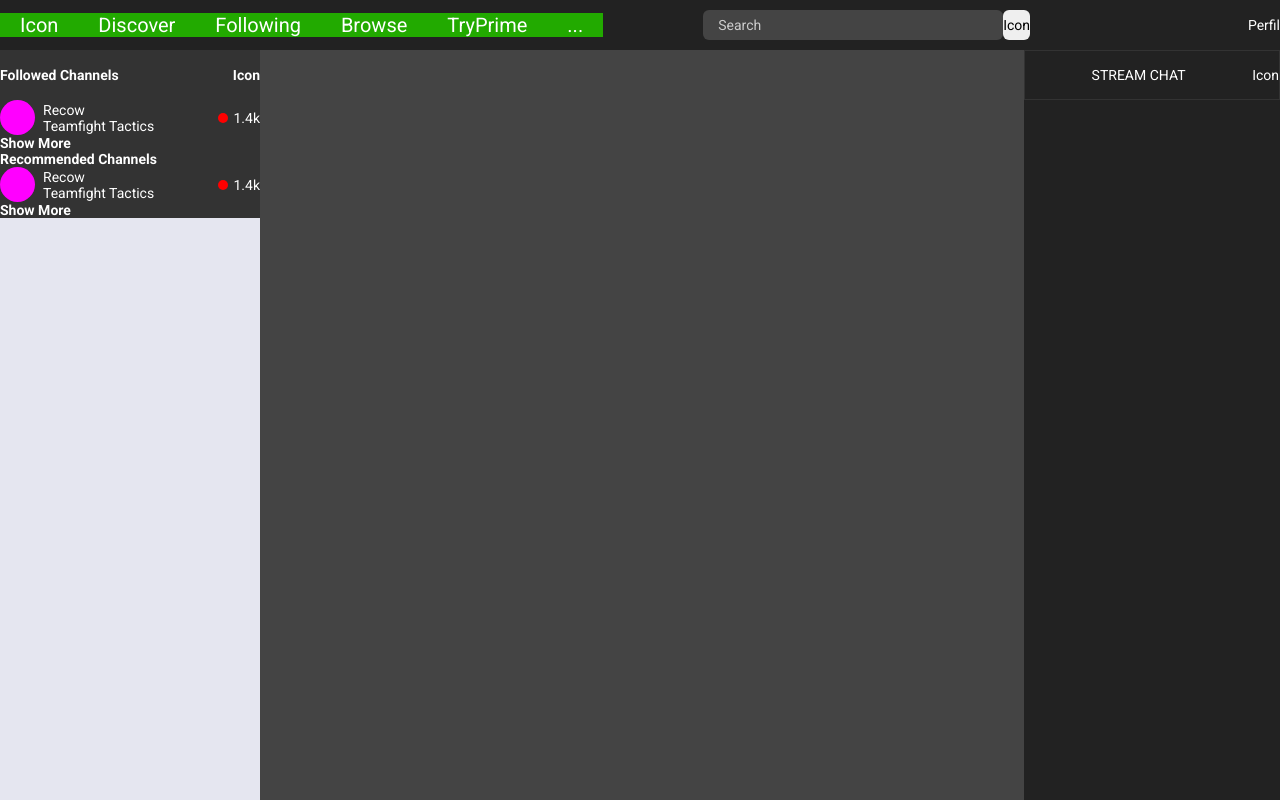
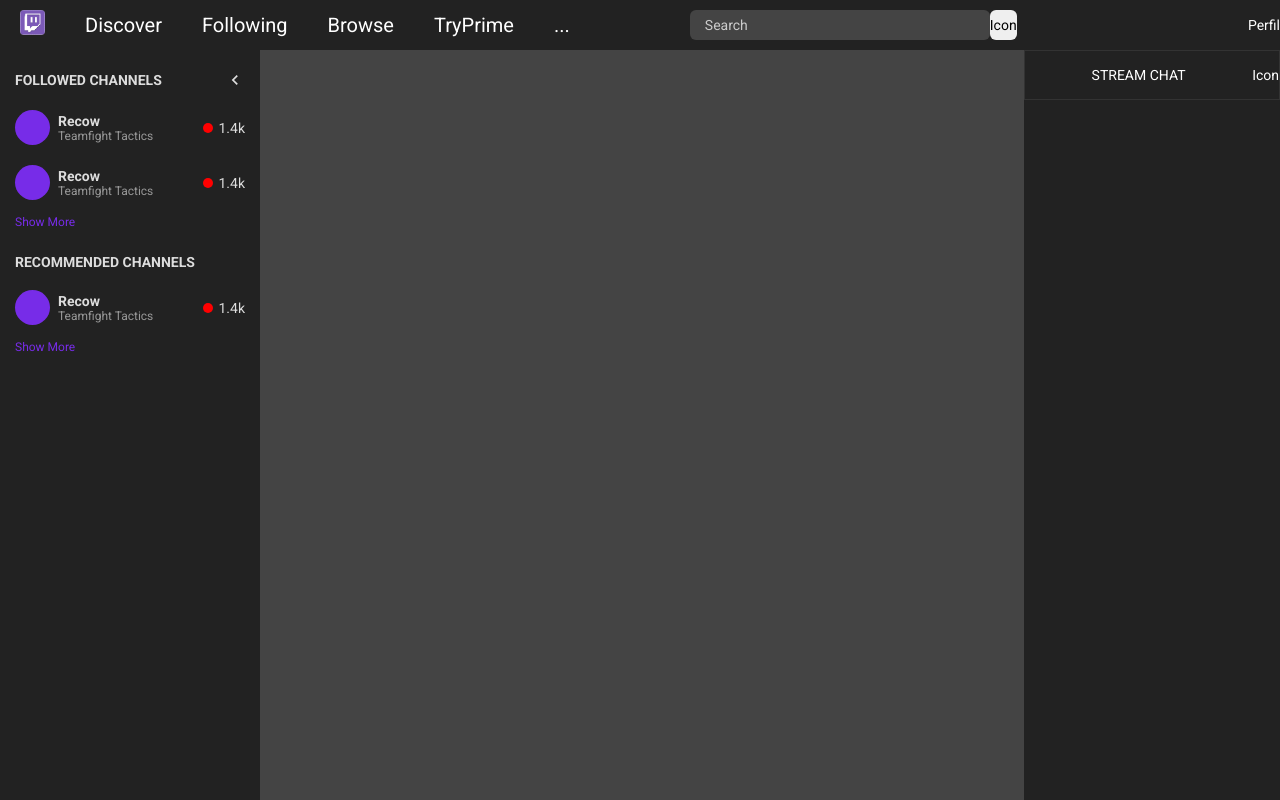
Before and after one commit to rmavansi/websockets, a React (Create React App) app in the folder client/: page / in a window 1280 px wide. Shown: the top 800 px of the page. Built offline with nearby package versions, Linux system fonts and the light colour scheme; no server answers; the HTML template or start-up script is replaced by a standard one.

Commit message:
feature: online bar styled

```diff
--- a/client/src/components/Center/styles.js
+++ b/client/src/components/Center/styles.js
@@ -3,4 +3,5 @@
 export const Container = styled.div`
   width: 68%;
   background: #444;
+  height: 100vh;
 `;
--- a/client/src/components/Chat/styles.js
+++ b/client/src/components/Chat/styles.js
@@ -2,7 +2,7 @@
 
 export const Container = styled.div`
   background: #222;
-  height: 100%;
+  height: 100vh;
   width: 20%;
   color: #fff;
 `;
--- a/client/src/components/Header/index.js
+++ b/client/src/components/Header/index.js
@@ -1,5 +1,6 @@
 import React from 'react';
 import Input from '../Input';
+import TwIcon from '../../assets/tw.png';
 
 import { Container, Tab, Search, Perfil } from './styles';
 
@@ -8,7 +9,9 @@
     <Container>
       <Tab>
         <ul>
-          <li>Icon</li>
+          <li>
+            <img alt="TwitchIcon" src={TwIcon} width={25} />
+          </li>
           <li>Discover</li>
           <li>Following</li>
           <li>Browse</li>
--- a/client/src/components/Header/styles.js
+++ b/client/src/components/Header/styles.js
@@ -8,6 +8,10 @@
   justify-content: space-between;
   background: #222;
   color: #fff;
+
+  img {
+    border-radius: 4px;
+  }
 `;
 
 export const Tab = styled.div`
@@ -18,7 +22,6 @@
     align-items: center;
     justify-content: center;
     list-style-type: none;
-    background: #2a0;
   }
   li {
     padding: 0 20px;
--- a/client/src/components/Online/index.js
+++ b/client/src/components/Online/index.js
@@ -1,4 +1,5 @@
 import React from 'react';
+import { MdNavigateBefore } from 'react-icons/md';
 
 import {
   Container,
@@ -12,6 +13,8 @@
   Recommended,
   Search,
   OnlineFlag,
+  GameName,
+  ShowMore,
   Texto,
 } from './styles';
 
@@ -20,32 +23,16 @@
     <Container>
       <Followed>
         <FollowedHeader>
-          <strong>Followed Channels</strong>
-          <strong>Icon</strong>
+          <strong>FOLLOWED CHANNELS</strong>
+          <MdNavigateBefore size={20} />
         </FollowedHeader>
+
         <Block>
           <ImageNameGameDiv>
             <Image />
             <NameGameDiv>
               <Texto>Recow</Texto>
-              <Texto>Teamfight Tactics</Texto>
-            </NameGameDiv>
-          </ImageNameGameDiv>
-          <OnlineStats>
-            <OnlineFlag />
-            <span>1.4k</span>
-          </OnlineStats>
-        </Block>
-        <strong>Show More</strong>
-      </Followed>
-      <Recommended>
-        <strong>Recommended Channels</strong>
-        <Block>
-          <ImageNameGameDiv>
-            <Image />
-            <NameGameDiv>
-              <Texto>Recow</Texto>
-              <Texto>Teamfight Tactics</Texto>
+              <GameName>Teamfight Tactics</GameName>
             </NameGameDiv>
           </ImageNameGameDiv>
           <OnlineStats>
@@ -54,7 +41,38 @@
           </OnlineStats>
         </Block>
 
-        <strong>Show More</strong>
+        <Block>
+          <ImageNameGameDiv>
+            <Image />
+            <NameGameDiv>
+              <Texto>Recow</Texto>
+              <GameName>Teamfight Tactics</GameName>
+            </NameGameDiv>
+          </ImageNameGameDiv>
+          <OnlineStats>
+            <OnlineFlag />
+            <span>1.4k</span>
+          </OnlineStats>
+        </Block>
+
+        <ShowMore>Show More</ShowMore>
+      </Followed>
+      <Recommended>
+        <strong>RECOMMENDED CHANNELS</strong>
+        <Block>
+          <ImageNameGameDiv>
+            <Image />
+            <NameGameDiv>
+              <Texto>Recow</Texto>
+              <GameName>Teamfight Tactics</GameName>
+            </NameGameDiv>
+          </ImageNameGameDiv>
+          <OnlineStats>
+            <OnlineFlag />
+            <span>1.4k</span>
+          </OnlineStats>
+        </Block>
+        <ShowMore>Show More</ShowMore>
       </Recommended>
       <Search />
     </Container>
--- a/client/src/components/Online/styles.js
+++ b/client/src/components/Online/styles.js
@@ -1,30 +1,43 @@
 import styled from 'styled-components';
 
 export const Container = styled.div`
-  background: #333;
-  height: 100%;
+  background: #222;
+  height: 100vh;
   width: 12%;
   min-width: 260px;
-  color: #fff;
+  color: #ddd;
+
+  padding: 0 15px;
 `;
 
-export const Followed = styled.div``;
+export const Followed = styled.div`
+  margin-bottom: 25px;
+`;
+
+export const ShowMore = styled.div`
+  font-size: 12px;
+  margin: 15px 0;
+  color: #772ce8;
+`;
+
+export const GameName = styled.div`
+  font-size: 12px;
+  color: #999;
+`;
 
 export const FollowedHeader = styled.div`
-  height: 50px;
+  /* height: 50px; */
   display: flex;
   align-items: center;
   justify-content: space-between;
+  margin-top: 20px;
 `;
 
 export const Block = styled.div`
   display: flex;
   align-items: center;
   justify-content: space-between;
-  /* div {
-    display: flex;
-    align-items: center;
-  } */
+  margin-top: 20px;
 `;
 
 export const ImageNameGameDiv = styled.div`
@@ -33,8 +46,6 @@
 `;
 
 export const NameGameDiv = styled.div`
-  /* display: flex; */
-  /* align-items: center; */
   flex-direction: column;
   margin-left: 8px;
 `;
@@ -42,7 +53,7 @@
 export const Image = styled.div`
   width: 35px;
   height: 35px;
-  background: #f0f;
+  background: #772ce8;
   border-radius: 50%;
 `;
 
@@ -58,7 +69,9 @@
 
 export const Search = styled.div``;
 
-export const Texto = styled.div``;
+export const Texto = styled.div`
+  font-weight: bold;
+`;
 
 export const OnlineFlag = styled.div`
   width: 10px;
```
Also changed, not shown: client/src/assets/tw.png (added), 1 other file (tests, documents, lock files or other folders).
